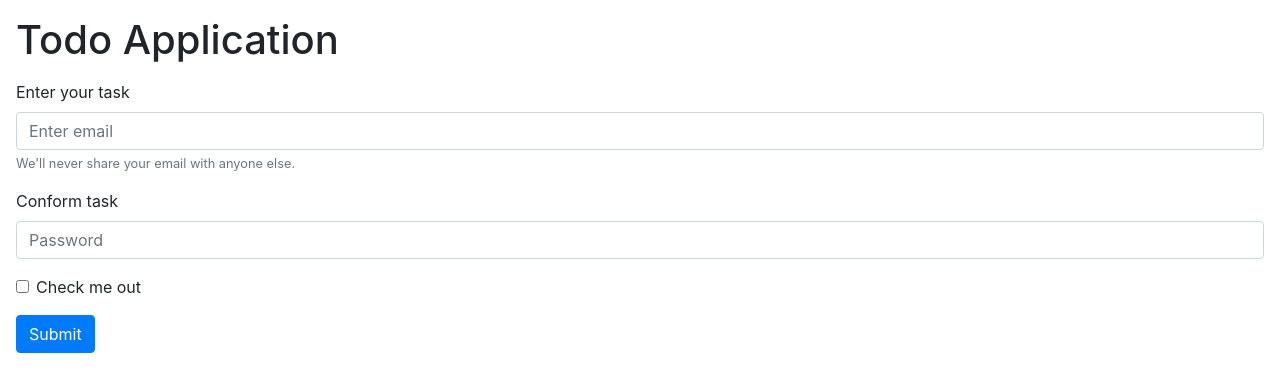
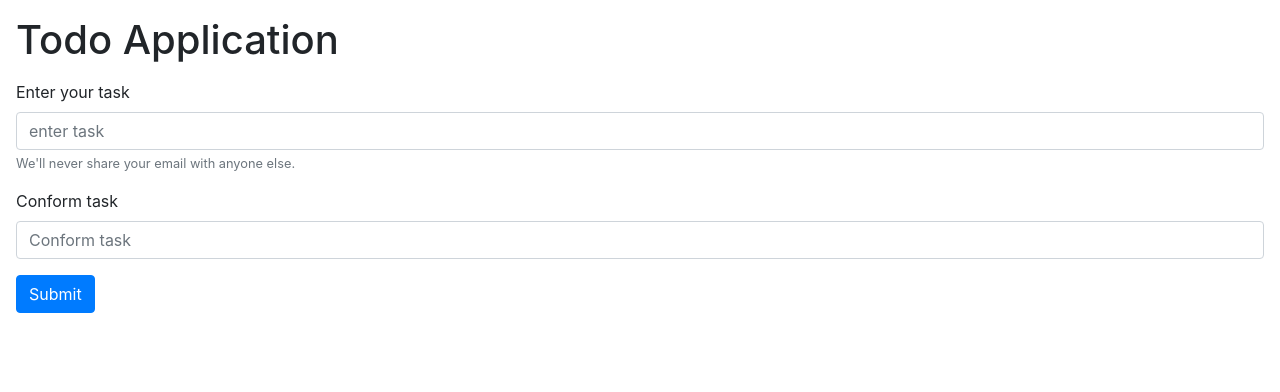
Before and after one commit to utsabgayawali/Complet-TODO, a Django app: page /home/ in a window 1280 px wide. Shown: the part 56-448 px from the top of the page. Run offline with Django 5.2, Linux system fonts and the light colour scheme.

Commit message:
3rd commit

```diff
--- a/templates/home.html
+++ b/templates/home.html
@@ -78,16 +78,12 @@
   <form>
   <div class="form-group">
     <label for="exampleInputEmail1">Enter your task </label>
-    <input type="text" class="form-control" id="exampleInputEmail1" aria-describedby="emailHelp" placeholder="Enter email">
+    <input type="text" class="form-control" id="exampleInputEmail1" aria-describedby="emailHelp" placeholder="enter task">
     <small id="emailHelp" class="form-text text-muted">We'll never share your email with anyone else.</small>
   </div>
   <div class="form-group">
     <label for="exampleInputPassword1">Conform task </label>
-    <input type="text" class="form-control" id="exampleInputPassword1" placeholder="Password">
-  </div>
-  <div class="form-group form-check">
-    <input type="checkbox" class="form-check-input" id="exampleCheck1">
-    <label class="form-check-label" for="exampleCheck1">Check me out</label>
+    <input type="text" class="form-control" id="exampleInputPassword1" placeholder="Conform task">
   </div>
   <button type="submit" class="btn btn-primary">Submit</button>
 </form>
```
